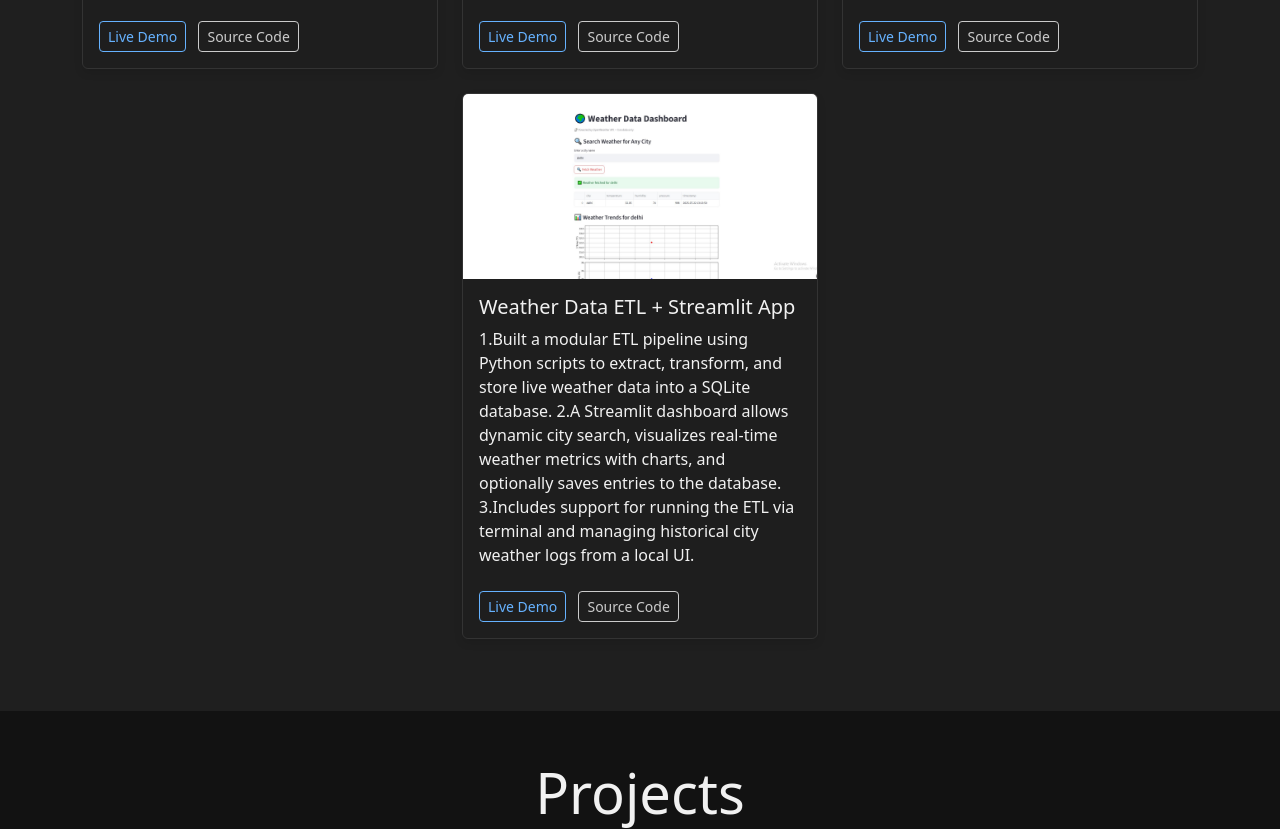
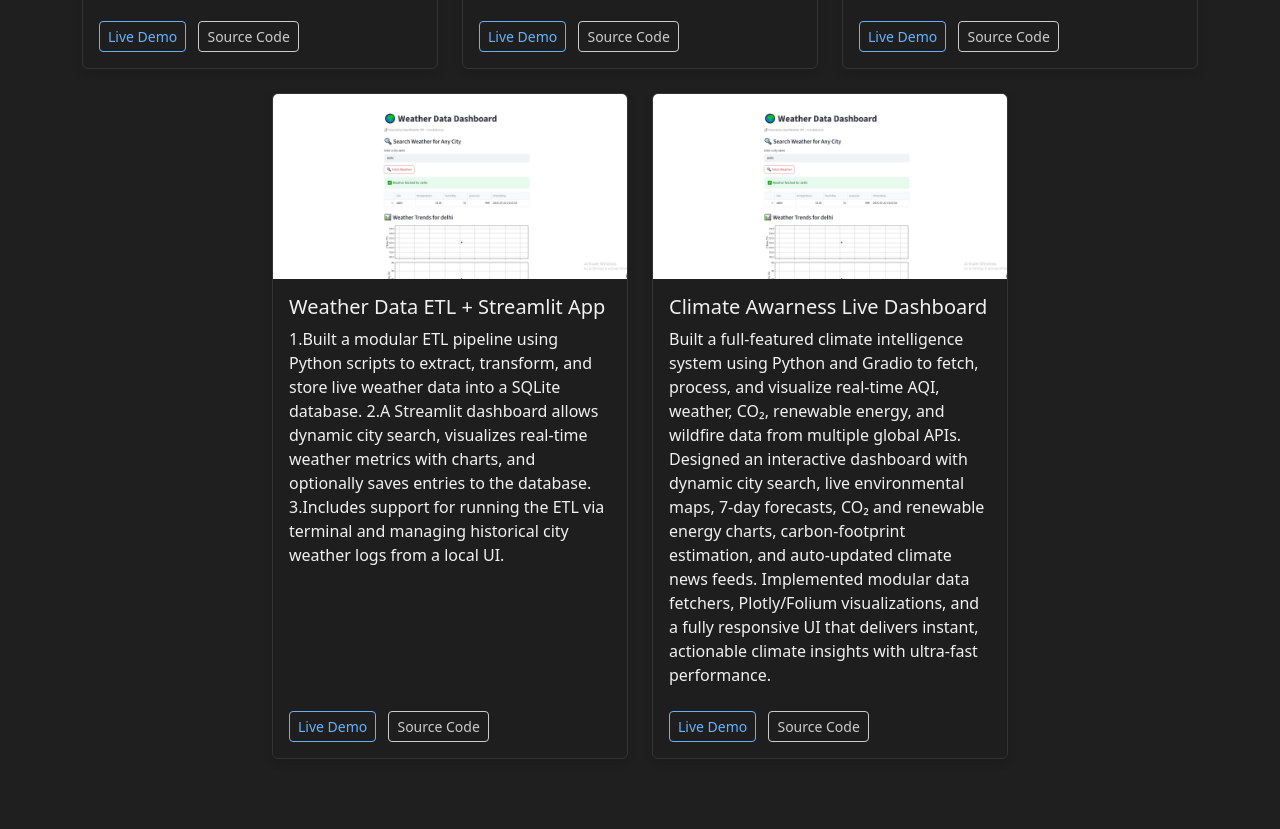
Before and after one commit to rachitch11/rachitchoudhary, a plain HTML site: page index.html in a window 1280 px wide. Shown: the part 2568-3397 px from the top of the page. Drawn offline with nearby package versions, Linux system fonts and the light colour scheme.

Commit message:
Update index.html

```diff
--- a/index.html
+++ b/index.html
@@ -414,6 +414,24 @@ Designed and delivered multiple AI-powered solutions addressing real-world chall
           </div>
         </div>
       </div>
+      <!-- AI Project 5 -->
+      <div class="col-md-6 col-lg-4 mb-4 d-flex">
+        <div class="card w-100">
+          <img src="images/projects/7.jpg" class="card-img-top" alt="AI Project 4">
+          <div class="card-body d-flex flex-column">
+            <h5 class="card-title">Climate Awarness Live Dashboard</h5>
+            <p class="card-text">Built a full-featured climate intelligence system using Python and Gradio to fetch, process, and visualize real-time AQI, weather, CO₂, renewable energy, and wildfire data from multiple global APIs.
+
+Designed an interactive dashboard with dynamic city search, live environmental maps, 7-day forecasts, CO₂ and renewable energy charts, carbon-footprint estimation, and auto-updated climate news feeds.
+
+Implemented modular data fetchers, Plotly/Folium visualizations, and a fully responsive UI that delivers instant, actionable climate insights with ultra-fast performance.</p>
+            <div class="mt-auto">
+              <a href="https://weatheretldashboard.streamlit.app/" class="btn btn-outline-primary btn-sm me-2">Live Demo</a>
+              <a href="https://github.com/rachitch11/weather_etl_dashboard" class="btn btn-outline-secondary btn-sm">Source Code</a>
+            </div>
+          </div>
+        </div>
+      </div>
 
     </div>
   </div>
```
